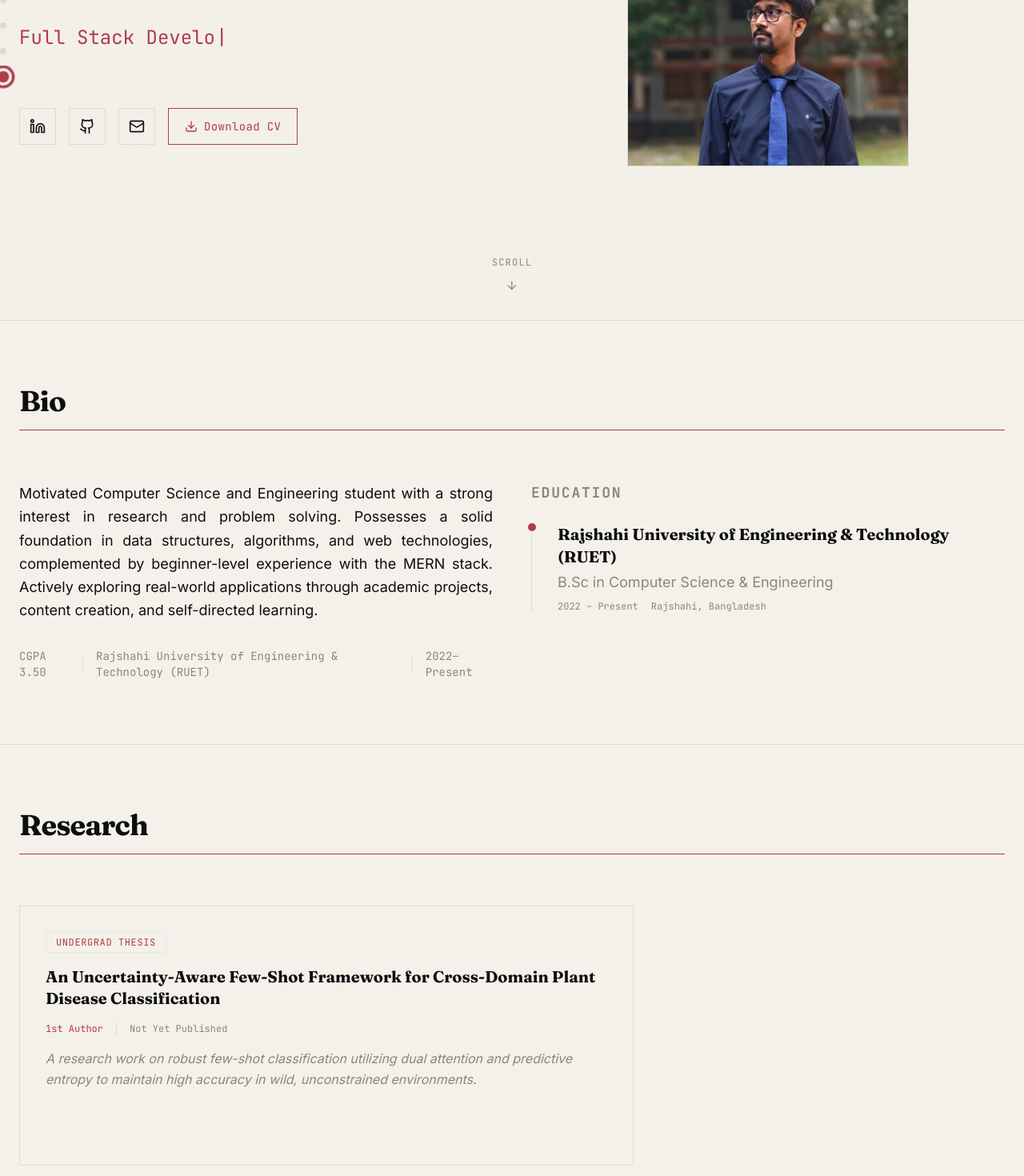
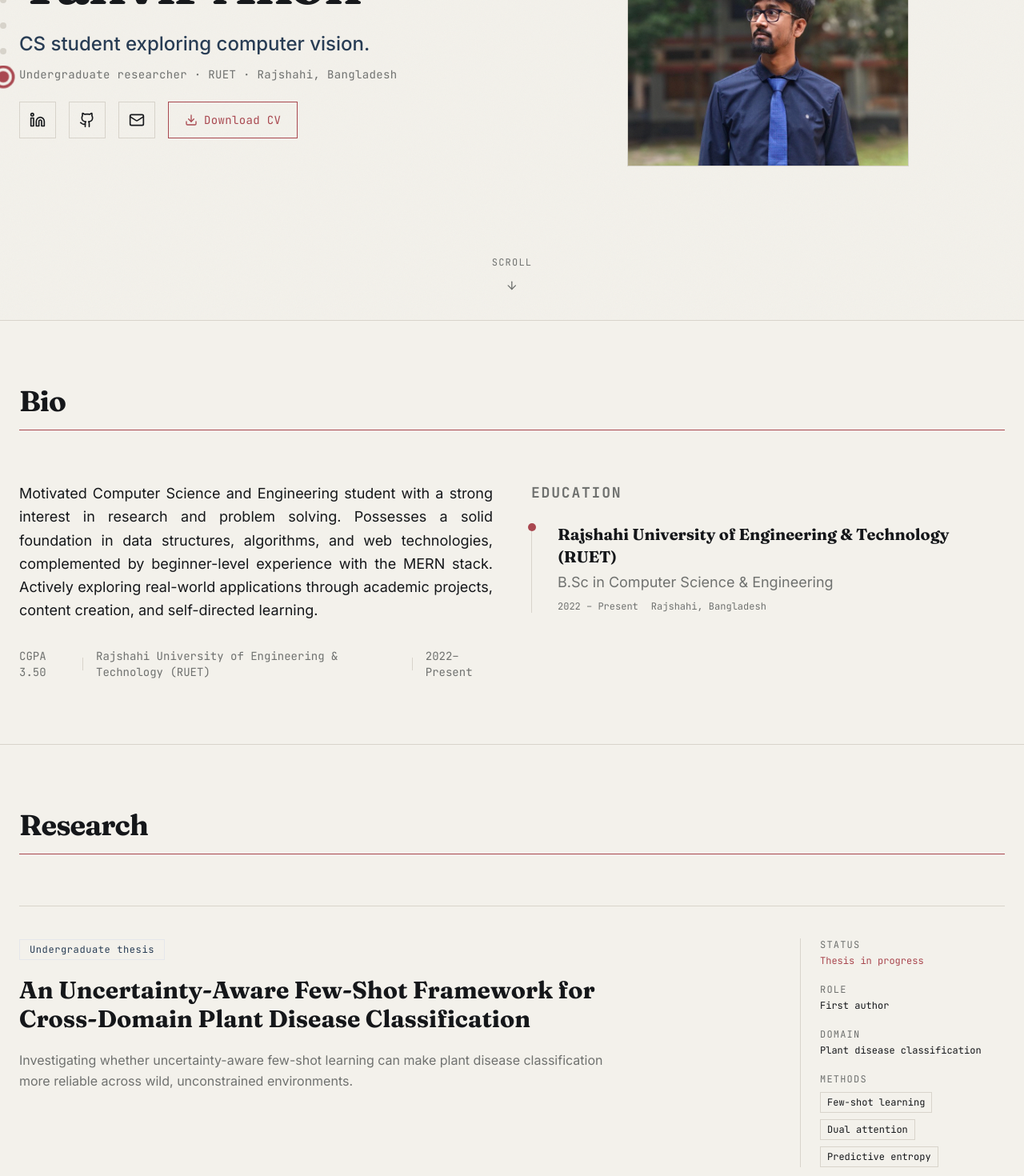
Before and after one commit to tanvirakon/portfolio, a Next.js app: page / in a window 1280 px wide. Shown: the part 400-1870 px from the top of the page at 80% size. Built offline with nearby package versions, Linux system fonts and the light colour scheme.

Commit message:
updated ui

```diff
--- a/package.json
+++ b/package.json
@@ -19,9 +19,7 @@
     "react": "^18",
     "react-dom": "^18",
     "react-icon-cloud": "^4.1.7",
-    "react-parallax-tilt": "^1.7.317",
-    "tailwind-merge": "^2.2.1",
-    "typewriter-effect": "^2.22.0"
+    "tailwind-merge": "^2.2.1"
   },
   "devDependencies": {
     "@types/node": "^20",
--- a/src/app/globals.css
+++ b/src/app/globals.css
@@ -3,25 +3,25 @@
 @tailwind utilities;
 
 :root {
-  --color-paper: #F4F1EA;
-  --color-ink: #0E0E10;
-  --color-oxide: #B23A48;
-  --color-oxide-rgb: 178, 58, 72;
-  --color-denim: #2A3A55;
-  --color-ink-rule: #E0DBD2;
-  --color-ink-muted: #8A8580;
-  --color-ink-faint: #D6D1C8;
+    --color-paper: #f3f1eb;
+    --color-ink: #15171a;
+    --color-oxide: #a9474f;
+    --color-oxide-rgb: 169, 71, 79;
+    --color-denim: #263b53;
+    --color-ink-rule: #d8d4cb;
+    --color-ink-muted: #6f716f;
+    --color-ink-faint: #e7e4dc;
 }
 
 .dark {
-  --color-paper: #0E0E10;
-  --color-ink: #EDE7D6;
-  --color-oxide: #D4546A;
-  --color-oxide-rgb: 212, 84, 106;
-  --color-denim: #8BA4C8;
-  --color-ink-rule: #2A2A2C;
-  --color-ink-muted: #6B6B6B;
-  --color-ink-faint: #1A1A1C;
+    --color-paper: #111418;
+    --color-ink: #eceae4;
+    --color-oxide: #d76a73;
+    --color-oxide-rgb: 215, 106, 115;
+    --color-denim: #91b1d0;
+    --color-ink-rule: #30353a;
+    --color-ink-muted: #a4a7a9;
+    --color-ink-faint: #1b2025;
 }
 
 html {
@@ -50,7 +50,12 @@ html::-webkit-scrollbar-corner {
     body {
         cursor: none;
     }
-  a, button, input, textarea, select, [role="button"] {
+    a,
+    button,
+    input,
+    textarea,
+    select,
+    [role="button"] {
         cursor: none;
     }
 }
@@ -77,7 +82,12 @@ body::before {
     background-color: rgba(var(--color-oxide-rgb), 0.2);
 }
 
-h1, h2, h3, h4, h5, h6 {
+h1,
+h2,
+h3,
+h4,
+h5,
+h6 {
     font-family: var(--font-display), serif;
 }
 
--- a/src/components/hero.tsx
+++ b/src/components/hero.tsx
@@ -2,78 +2,34 @@
 
 import { resumeData } from "@/data/resume";
 import { motion } from "framer-motion";
-import Typewriter from "typewriter-effect";
 import { Github, Linkedin, Mail, ArrowDown, Download } from "lucide-react";
-
-const stagger = {
-  initial: {},
-  animate: {
-    transition: {
-      staggerChildren: 0.1,
-      delayChildren: 0.9,
-    },
-  },
-};
-
-const fadeUp = {
-  initial: { opacity: 0, y: 30 },
-  animate: { opacity: 1, y: 0, transition: { duration: 0.6, ease: [0.22, 1, 0.36, 1] } },
-};
-
-const clipReveal = {
-  initial: { clipPath: "inset(100% 0 0 0)", scale: 1.1 },
-  animate: {
-    clipPath: "inset(0% 0 0 0)",
-    scale: 1,
-    transition: { duration: 0.9, ease: [0.22, 1, 0.36, 1], delay: 0.5 },
-  },
-};
 
 export const Hero = () => {
   return (
-    <section id="hero" className="min-h-screen flex items-center justify-center pt-16 relative overflow-hidden">
+    <section
+      id="hero"
+      className="min-h-screen flex items-center justify-center pt-16 relative overflow-hidden"
+    >
       <div className="container px-6 grid md:grid-cols-2 gap-12 items-center relative z-10">
-        <motion.div
-          variants={stagger}
-          initial="initial"
-          animate="animate"
-          className="space-y-6"
-        >
-          <motion.div variants={fadeUp} className="inline-block px-3 py-1 border border-oxide/40 font-mono text-xs tracking-widest uppercase text-oxide">
+        <div className="space-y-6">
+          <div className="inline-block px-3 py-1 border border-oxide/40 font-mono text-xs tracking-widest uppercase text-oxide">
             Available for Research
-          </motion.div>
-
-          <div className="overflow-hidden">
-            <motion.h1
-              initial={{ y: 100 }}
-              animate={{ y: 0 }}
-              transition={{ duration: 0.8, ease: [0.22, 1, 0.36, 1], delay: 0.15 }}
-              className="text-5xl md:text-7xl font-display font-bold tracking-tight text-ink"
-            >
-              {resumeData.basics.name}
-            </motion.h1>
           </div>
 
-          <motion.div variants={fadeUp} className="text-xl md:text-2xl text-ink-muted font-mono h-20">
-            <span className="inline-block text-oxide">
-              <Typewriter
-                options={{
-                  strings: [
-                    "CS Student @RUET",
-                    "Full Stack Developer",
-                    "Research Enthusiast",
-                    "Problem Solver",
-                  ],
-                  autoStart: true,
-                  loop: true,
-                  delay: 50,
-                  deleteSpeed: 30,
-                }}
-              />
-            </span>
-          </motion.div>
+          <h1 className="text-5xl md:text-7xl font-display font-bold tracking-tight text-ink">
+            {resumeData.basics.name}
+          </h1>
 
-          <motion.div variants={fadeUp} className="flex gap-4 flex-wrap">
+          <div>
+            <p className="text-xl md:text-2xl text-denim font-medium">
+              CS student exploring computer vision.
+            </p>
+            <p className="mt-3 font-mono text-xs md:text-sm tracking-wide text-ink-muted">
+              Undergraduate researcher · RUET · Rajshahi, Bangladesh
+            </p>
+          </div>
+
+          <div className="flex gap-4 flex-wrap">
             {resumeData.basics.profiles.map((profile) => {
               const Icon =
                 profile.network === "GitHub"
@@ -109,21 +65,13 @@ export const Hero = () => {
               <Download size={16} />
               Download CV
             </a>
-          </motion.div>
-        </motion.div>
+          </div>
+        </div>
 
-        <motion.div
-          initial={{ opacity: 0 }}
-          animate={{ opacity: 1 }}
-          transition={{ duration: 0.3, delay: 0.3 }}
-          className="relative hidden md:block"
-        >
+        <div className="relative hidden md:block">
           <div className="relative w-80 h-80 md:w-96 md:h-96 mx-auto">
             <div className="absolute inset-4 border border-ink-rule overflow-hidden">
-              <motion.img
-                variants={clipReveal}
-                initial="initial"
-                animate="animate"
+              <img
                 src="/profile.jpg"
                 alt="Tanvir Akon"
                 className="w-full h-full object-cover"
@@ -133,15 +81,10 @@ export const Hero = () => {
               />
             </div>
           </div>
-        </motion.div>
+        </div>
       </div>
 
-      <motion.div
-        initial={{ opacity: 0 }}
-        animate={{ opacity: 1 }}
-        transition={{ delay: 1.2, duration: 1 }}
-        className="absolute bottom-10 left-1/2 -translate-x-1/2 flex flex-col items-center gap-2 text-ink-muted"
-      >
+      <div className="absolute bottom-10 left-1/2 -translate-x-1/2 flex flex-col items-center gap-2 text-ink-muted">
         <span className="text-xs font-mono tracking-widest uppercase">
           Scroll
         </span>
@@ -151,7 +94,7 @@ export const Hero = () => {
         >
           <ArrowDown size={16} />
         </motion.div>
-      </motion.div>
+      </div>
     </section>
   );
 };
--- a/src/components/projects.tsx
+++ b/src/components/projects.tsx
@@ -1,47 +1,10 @@
 "use client";
 
 import { resumeData } from "@/data/resume";
-import { motion, useMotionValue, useSpring } from "framer-motion";
+import { motion } from "framer-motion";
 import { Github, ExternalLink } from "lucide-react";
-import Tilt from "react-parallax-tilt";
 import { SectionLabel } from "@/components/section-label";
-import { useRef } from "react";
 import { useSkillHighlight } from "@/components/ui/skill-highlight-context";
-
-const MagneticCard = ({ children }: { children: React.ReactNode }) => {
-  const ref = useRef<HTMLDivElement>(null);
-  const x = useMotionValue(0);
-  const y = useMotionValue(0);
-
-  const springX = useSpring(x, { stiffness: 150, damping: 15, mass: 0.1 });
-  const springY = useSpring(y, { stiffness: 150, damping: 15, mass: 0.1 });
-
-  const handleMouseMove = (e: React.MouseEvent) => {
-    if (!ref.current) return;
-    const rect = ref.current.getBoundingClientRect();
-    const centerX = rect.left + rect.width / 2;
-    const centerY = rect.top + rect.height / 2;
-    x.set((e.clientX - centerX) * 0.15);
-    y.set((e.clientY - centerY) * 0.15);
-  };
-
-  const handleMouseLeave = () => {
-    x.set(0);
-    y.set(0);
-  };
-
-  return (
-    <motion.div
-      ref={ref}
-      style={{ x: springX, y: springY }}
-      onMouseMove={handleMouseMove}
-      onMouseLeave={handleMouseLeave}
-      className="h-full"
-    >
-      {children}
-    </motion.div>
-  );
-};
 
 export const Projects = () => {
   const { highlightedSkill } = useSkillHighlight();
@@ -55,7 +18,7 @@ export const Projects = () => {
           {resumeData.projects.map((project, idx) => {
             const isHighlighted = highlightedSkill
               ? project.tech.some((t) =>
-                  t.toLowerCase().includes(highlightedSkill.toLowerCase())
+                  t.toLowerCase().includes(highlightedSkill.toLowerCase()),
                 )
               : false;
 
@@ -67,23 +30,10 @@ export const Projects = () => {
                 viewport={{ once: true, margin: "-50px" }}
                 transition={{ delay: idx * 0.2, duration: 0.5 }}
               >
-                <MagneticCard>
-                  <Tilt
-                    tiltMaxAngleX={10}
-                    tiltMaxAngleY={10}
-                    scale={1.02}
-                    transitionSpeed={2500}
-                    className="h-full"
-                    glareEnable={true}
-                    glareMaxOpacity={0.15}
-                    glareColor="#B23A48"
-                    glarePosition="all"
-                    glareBorderRadius="0px"
-                  >
                 <div
-                      className={`group h-full flex flex-col bg-paper dark:bg-ink-faint border border-ink-rule hover:border-oxide transition-all duration-300 ${
+                  className={`group h-full flex flex-col bg-paper dark:bg-ink-faint border border-ink-rule hover:border-denim transition-colors duration-300 ${
                     isHighlighted
-                          ? "ring-2 ring-oxide/50 shadow-[0_0_30px_rgba(178,58,72,0.15)]"
+                      ? "ring-2 ring-oxide/50 shadow-[0_0_30px_rgba(var(--color-oxide-rgb),0.15)]"
                       : ""
                   }`}
                 >
@@ -139,8 +89,6 @@ export const Projects = () => {
                     </div>
                   </div>
                 </div>
-                  </Tilt>
-                </MagneticCard>
               </motion.div>
             );
           })}
--- a/src/components/research.tsx
+++ b/src/components/research.tsx
@@ -3,7 +3,7 @@
 import { resumeData } from "@/data/resume";
 import { motion } from "framer-motion";
 import { SectionLabel } from "@/components/section-label";
-import { FileText, ExternalLink } from "lucide-react";
+import { ExternalLink } from "lucide-react";
 
 export const Research = () => {
   return (
@@ -11,7 +11,7 @@ export const Research = () => {
       <div className="container px-6 mx-auto">
         <SectionLabel title="Research" />
 
-        <div className="max-w-3xl space-y-8">
+        <div className="space-y-8">
           {resumeData.research.map((item, idx) => (
             <motion.div
               key={idx}
@@ -21,45 +21,71 @@ export const Research = () => {
               transition={{ delay: idx * 0.15, duration: 0.5 }}
               className="relative"
             >
-              <div className="group relative p-8 border border-ink-rule hover:border-oxide transition-all duration-300 overflow-hidden">
-                <div className="absolute inset-0 bg-gradient-to-br from-oxide/5 via-transparent to-denim/5 opacity-0 group-hover:opacity-100 transition-opacity duration-300" />
-
-                <div className="relative z-10 flex items-center gap-3 mb-4">
-                  <span className="inline-flex items-center px-3 py-1 font-mono text-xs tracking-wider uppercase text-oxide border border-oxide/40">
+              <article className="group border-y border-ink-rule py-8 md:py-10 transition-colors duration-300 hover:border-denim">
+                <div className="grid gap-8 md:grid-cols-[minmax(0,1fr)_16rem] md:gap-14">
+                  <div>
+                    <span className="inline-flex items-center border border-denim/30 px-3 py-1 font-mono text-xs tracking-wider text-denim">
                       {item.type}
                     </span>
-                </div>
 
-                <h3 className="text-xl font-display font-bold mb-4 leading-snug text-ink relative z-10">
+                    <h3 className="mt-5 max-w-3xl text-2xl font-display font-bold leading-snug text-ink md:text-3xl">
                       {item.title}
                     </h3>
 
-                <div className="flex flex-wrap gap-4 mb-4 font-mono text-xs text-ink-muted relative z-10">
-                  <span className="text-oxide">{item.role}</span>
-                  <span className="w-px h-4 bg-ink-rule self-center" />
-                  <span>{item.status}</span>
-                </div>
-
-                <p className="text-ink-muted leading-relaxed italic relative z-10 mb-6">
+                    <p className="mt-5 max-w-3xl text-ink-muted leading-relaxed">
                       {item.description}
                     </p>
 
-                <div className="relative z-10 flex gap-3 opacity-0 translate-y-2 group-hover:opacity-100 group-hover:translate-y-0 transition-all duration-300">
-                  <button className="inline-flex items-center gap-2 px-4 py-2 text-sm font-mono text-oxide border border-oxide/40 hover:bg-oxide/10 transition-colors">
-                    <FileText size={14} />
-                    Read Abstract
-                  </button>
+                    {item.url && (
                       <a
-                    href={item.url || "#"}
+                        href={item.url}
                         target="_blank"
                         rel="noopener noreferrer"
-                    className="inline-flex items-center gap-2 px-4 py-2 text-sm font-mono text-ink-muted border border-ink-rule hover:border-oxide hover:text-oxide transition-colors"
+                        className="mt-6 inline-flex items-center gap-2 font-mono text-sm text-denim transition-colors hover:text-oxide"
                       >
+                        View paper
                         <ExternalLink size={14} />
-                    View Paper
                       </a>
+                    )}
                   </div>
+
+                  <dl className="grid content-start gap-5 border-l border-ink-rule pl-6 font-mono text-xs">
+                    <div>
+                      <dt className="mb-1 uppercase tracking-widest text-ink-muted">
+                        Status
+                      </dt>
+                      <dd className="text-oxide">{item.status}</dd>
                     </div>
+                    <div>
+                      <dt className="mb-1 uppercase tracking-widest text-ink-muted">
+                        Role
+                      </dt>
+                      <dd className="text-ink">{item.role}</dd>
+                    </div>
+                    <div>
+                      <dt className="mb-1 uppercase tracking-widest text-ink-muted">
+                        Domain
+                      </dt>
+                      <dd className="text-ink">{item.domain}</dd>
+                    </div>
+                    <div>
+                      <dt className="mb-2 uppercase tracking-widest text-ink-muted">
+                        Methods
+                      </dt>
+                      <dd className="flex flex-wrap gap-2">
+                        {item.methods.map((method) => (
+                          <span
+                            key={method}
+                            className="border border-ink-rule px-2 py-1 text-ink"
+                          >
+                            {method}
+                          </span>
+                        ))}
+                      </dd>
+                    </div>
+                  </dl>
+                </div>
+              </article>
             </motion.div>
           ))}
         </div>
--- a/src/data/resume.ts
+++ b/src/data/resume.ts
@@ -95,12 +95,14 @@ export const resumeData = {
     {
       title:
         "An Uncertainty-Aware Few-Shot Framework for Cross-Domain Plant Disease Classification",
-      role: "1st Author",
-      status: "Not Yet Published",
-      type: "Undergrad Thesis",
+      role: "First author",
+      status: "Thesis in progress",
+      type: "Undergraduate thesis",
+      methods: ["Few-shot learning", "Dual attention", "Predictive entropy"],
+      domain: "Plant disease classification",
       url: "",
       description:
-        "A research work on robust few-shot classification utilizing dual attention and predictive entropy to maintain high accuracy in wild, unconstrained environments.",
+        "Investigating whether uncertainty-aware few-shot learning can make plant disease classification more reliable across wild, unconstrained environments.",
     },
   ],
   volunteering: [
```
Also changed, not shown: src/components/ui/custom-cursor.tsx (+4 -4 lines), 1 other file (tests, documents, lock files or other folders). Lines whose indentation alone changed are shown as unchanged.
